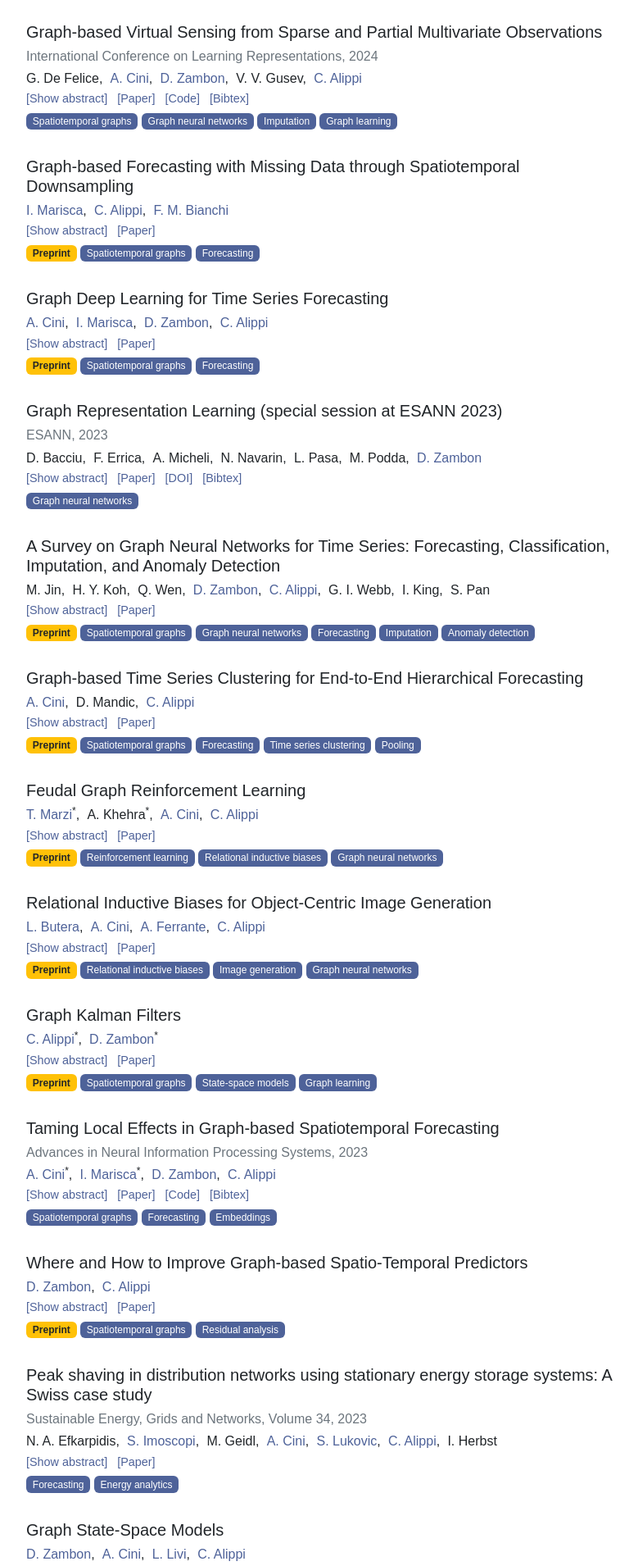
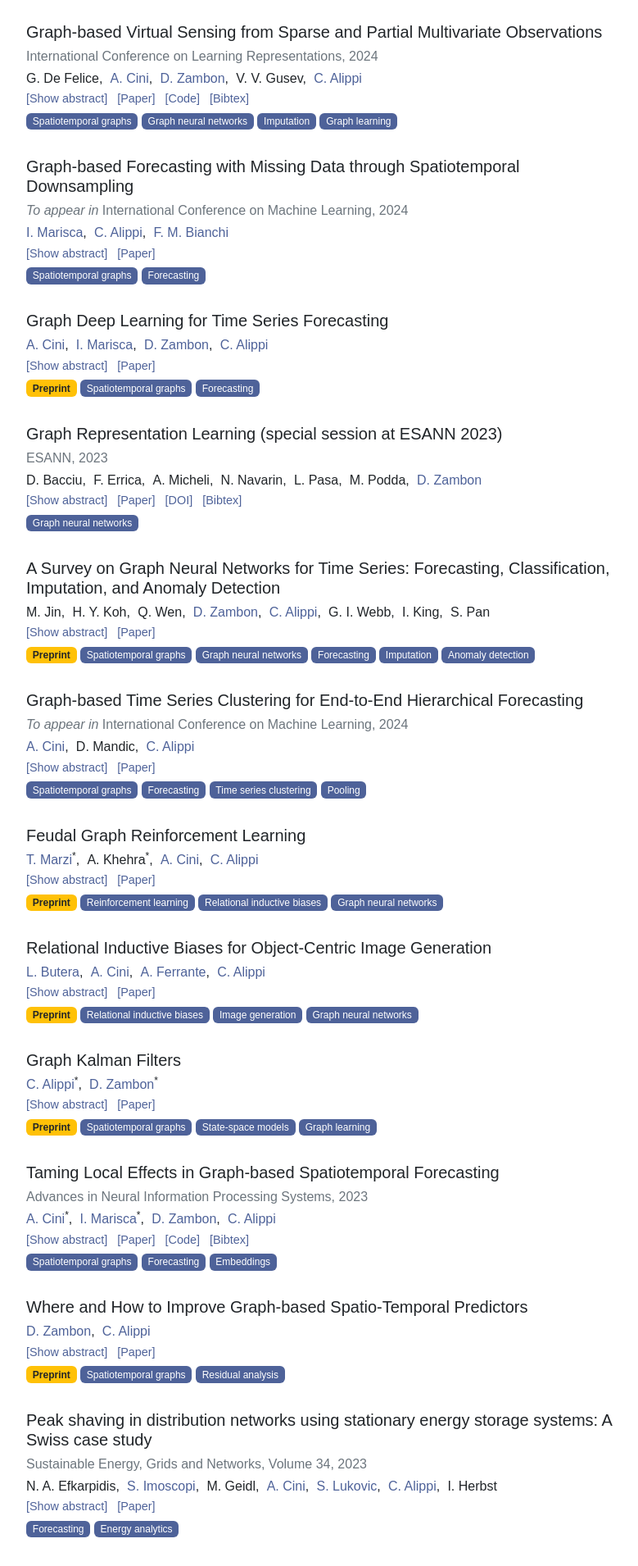
Before and after one commit to Graph-Machine-Learning-Group/graph-machine-learning-group.github.io, a Jekyll site: the page built from publications.html, in a window 1280 px wide. Shown: the part 731-2641 px from the top of the page at 82% size, without its empty margins (256-1035 px from the left). Built offline with Jekyll 4.4.1, drawn with Linux system fonts in a browser that asks for light colours.

Commit message:
Updates for ICML 24

```diff
--- a/_data/news.yml
+++ b/_data/news.yml
@@ -1,3 +1,5 @@
+- date: 2024/05
+  text: 'Two papers accepted at <strong>ICML 2024</strong>! <a href="https://arxiv.org/abs/2305.19183">Graph-based Time Series Clustering for End-to-End Hierarchical Forecasting</a> (Cini et al.) and <a href="https://arxiv.org/abs/2402.10634">Graph-based Forecasting with Missing Data through Spatiotemporal Downsampling</a> (Marisca et al.).'
 - date: 2023/12
   text: 'Submit by Jan. 15 to our <strong>special sessions</strong> <a href="https://sites.google.com/view/dl4g-2024">Deep Learning for Graphs</a> at IEEE WCCI 2024 in Yokohama, Japan (Jun. 30-Jul. 5).'
 - date: 2023/09
@@ -17,7 +19,5 @@
 </a> (ESANN 2023, Oct. 4-6) and <a href="https://sites.google.com/view/dl4g-2023">Deep Learning for Graphs</a> (IEEE IJCNN 2023, July. 18-23).'
 - date: 2022/12
   text: Our paper <a href="https://arxiv.org/abs/2209.06520">Scalable Spatiotemporal Graph Neural Networks</a> (Cini et al.) won the <strong>best paper award</strong> at the NeurIPS 2022 <a href="https://sites.google.com/view/tglworkshop2022/home">Temporal Graph Learning Workshop</a> and has been accepted at <strong>AAAI 2023</strong>!
-# # - date: 2022/11
-# #   text: Our paper <a href="https://arxiv.org/abs/2209.06520">Scalable Spatiotemporal Graph Neural Networks</a> (Cini et al.) has been accepted at <strong>AAAI 2023</strong>!
 - date: 2022/09
   text: 'Our papers <a href="https://arxiv.org/abs/2204.11135">AZ-whiteness test: a test for uncorrelated noise on spatio-temporal graphs</a> (Zambon &amp; Alippi) and <a href="https://arxiv.org/abs/2205.13479">Learning to Reconstruct Missing Data from Spatiotemporal Graphs with Sparse Observations</a> (Marisca et al.) have been accepted at <strong>NeurIPS 2022</strong>!'
--- a/_data/publications.yaml
+++ b/_data/publications.yaml
@@ -52,7 +52,7 @@
 - title: Graph-based Forecasting with Missing Data through Spatiotemporal Downsampling
   links:
     paper: https://arxiv.org/abs/2402.10634
-  venue: Preprint
+  venue: <i>To appear in</i> International Conference on Machine Learning
   year: 2024
   authors:
   - id:imarisca
@@ -128,8 +128,8 @@
 - title: Graph-based Time Series Clustering for End-to-End Hierarchical Forecasting
   links:
     paper: https://arxiv.org/abs/2305.19183
-  venue: Preprint
-  year: 2023
+  venue: <i>To appear in</i> International Conference on Machine Learning
+  year: 2024
   authors:
   - id:acini
   - D. Mandic
```
